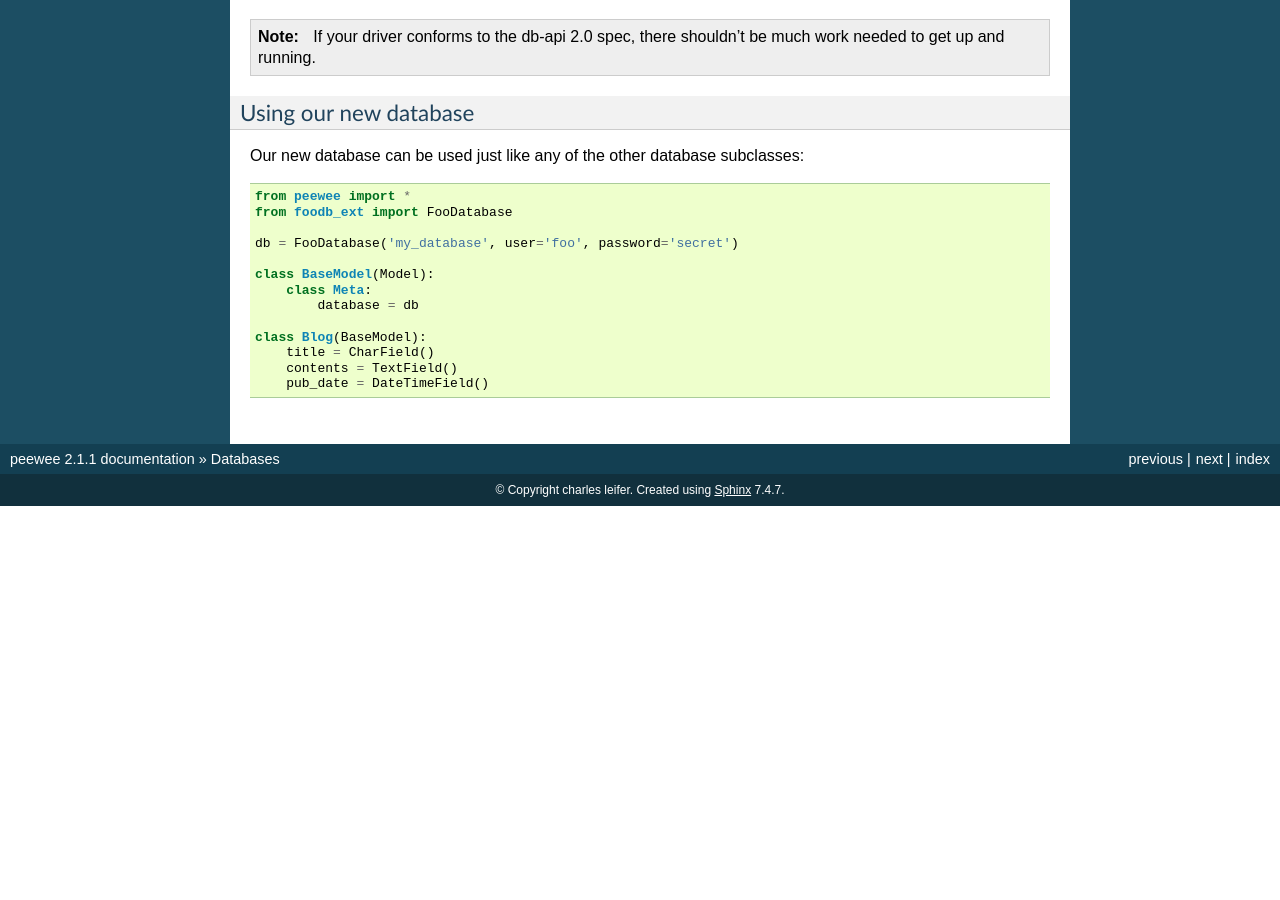
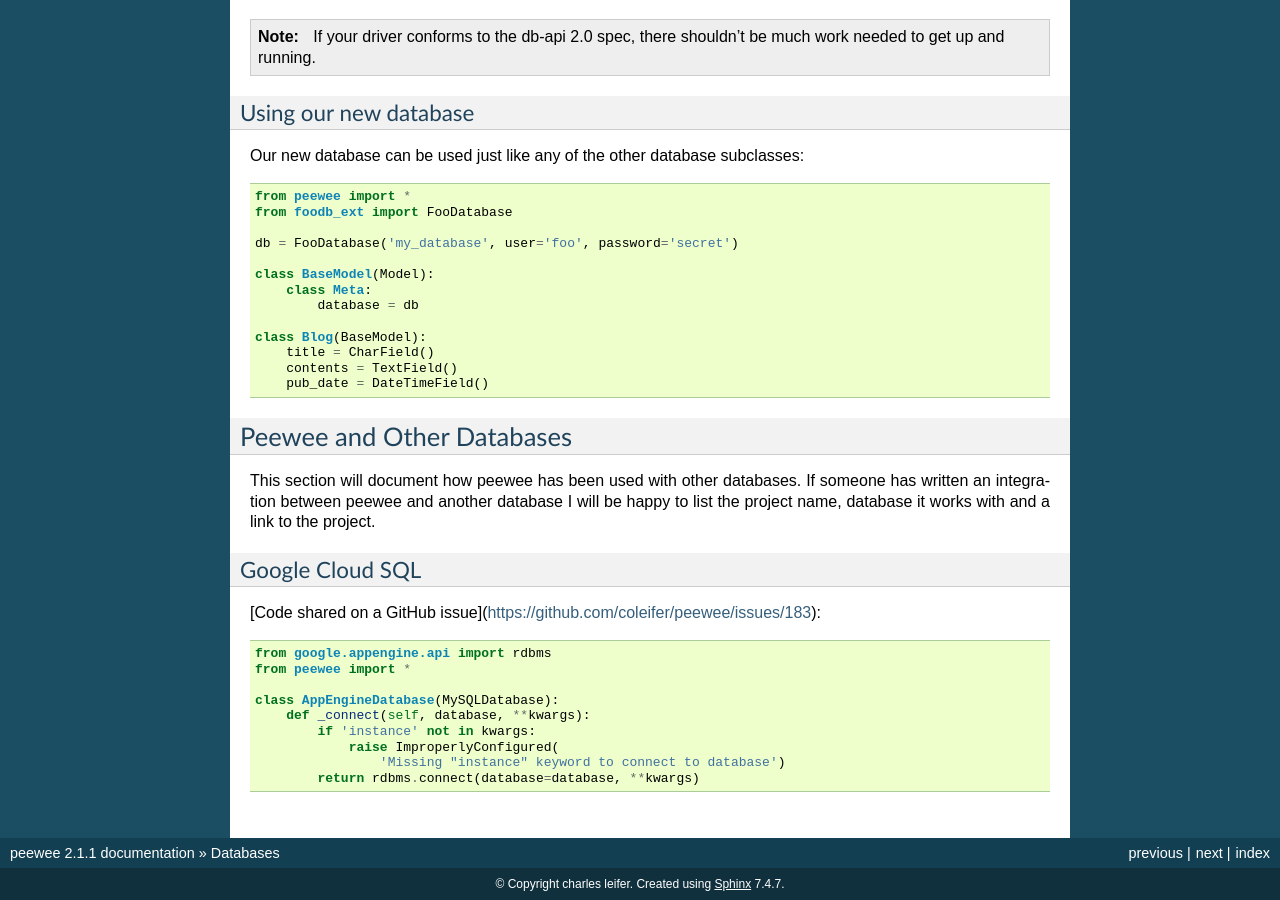
Before and after one commit to coleifer/peewee, a Sphinx documentation site: the page built from docs/peewee/database.rst, in a window 1280 px wide and 900 px high, scrolled down 1624 px. Built offline with Sphinx 7.4.7, drawn with Linux system fonts in a browser that asks for light colours; before the commit the page ends 2130 px from its top, so only the background shows below that; some of the changed text lies outside the part shown.

Commit message:
Adding a section to docs for use with other databases.

```diff
--- a/docs/peewee/database.rst
+++ b/docs/peewee/database.rst
@@ -124,3 +124,30 @@ Our new database can be used just like any of the other database subclasses:
         title = CharField()
         contents = TextField()
         pub_date = DateTimeField()
+
+
+Peewee and Other Databases
+--------------------------
+
+This section will document how peewee has been used with other databases. If
+someone has written an integration between peewee and another database I will
+be happy to list the project name, database it works with and a link to the
+project.
+
+
+Google Cloud SQL
+^^^^^^^^^^^^^^^^
+
+[Code shared on a GitHub issue](https://github.com/coleifer/peewee/issues/183):
+
+.. code-block:: python
+
+    from google.appengine.api import rdbms
+    from peewee import *
+
+    class AppEngineDatabase(MySQLDatabase):
+        def _connect(self, database, **kwargs):
+            if 'instance' not in kwargs:
+                raise ImproperlyConfigured(
+                    'Missing "instance" keyword to connect to database')
+            return rdbms.connect(database=database, **kwargs)
```
